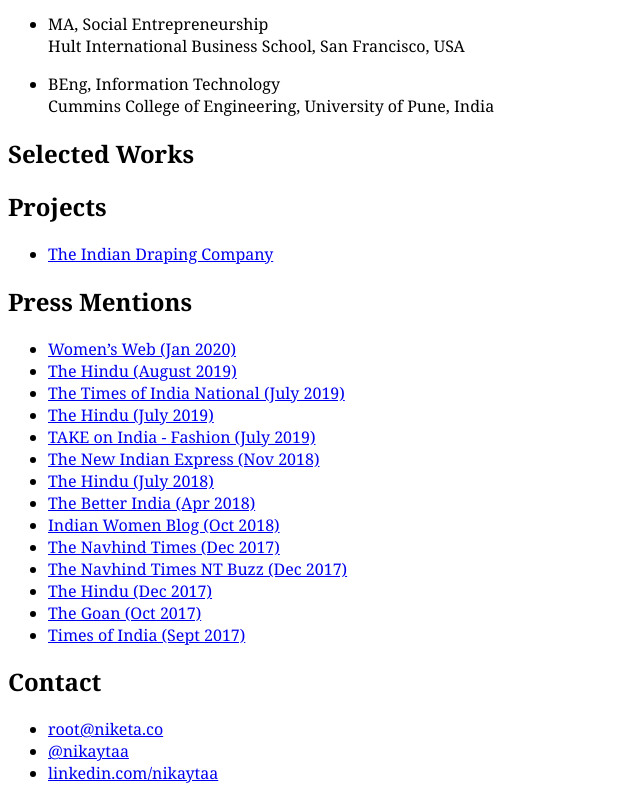
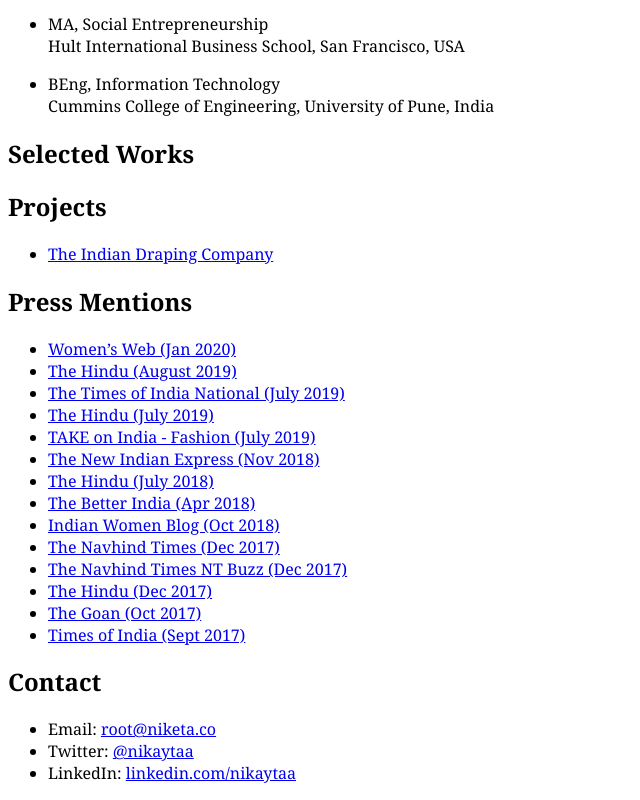
Before and after one commit to nikaytaa/nikaytaa.github.io, a plain HTML site: page index.html in a window 1280 px wide. Shown: the part 484-1284 px from the top of the page, without its empty margins (0-640 px from the left). Drawn offline with Linux system fonts and the light colour scheme; a web font is replaced by a local one.

Commit message:
Update index.html

```diff
--- a/index.html
+++ b/index.html
@@ -59,9 +59,9 @@
   </ul>
   <h2>Contact</h2>
   <ul>
-    <li><a href="mailto:root@niketa.co">root@niketa.co</a></li>
-    <li><a href="https://twitter.com/nikaytaa">@nikaytaa</a></li>
-    <li><a href="https://www.linkedin.com/in/nikaytaa">linkedin.com/nikaytaa</a></li>
+    <li>Email: <a href="mailto:root@niketa.co">root@niketa.co</a></li>
+    <li>Twitter: <a href="https://twitter.com/nikaytaa">@nikaytaa</a></li>
+    <li>LinkedIn: <a href="https://www.linkedin.com/in/nikaytaa">linkedin.com/nikaytaa</a></li>
   </ul>
 </body>
 </html>
```
